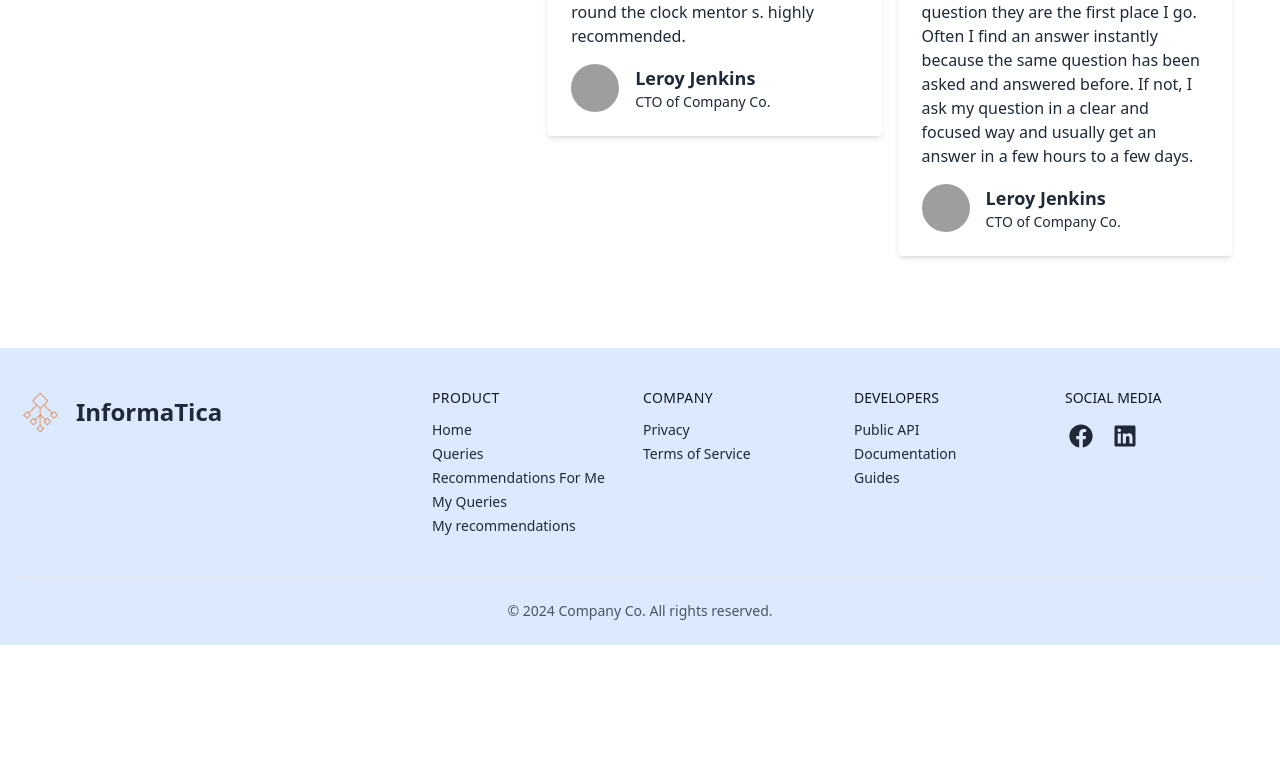
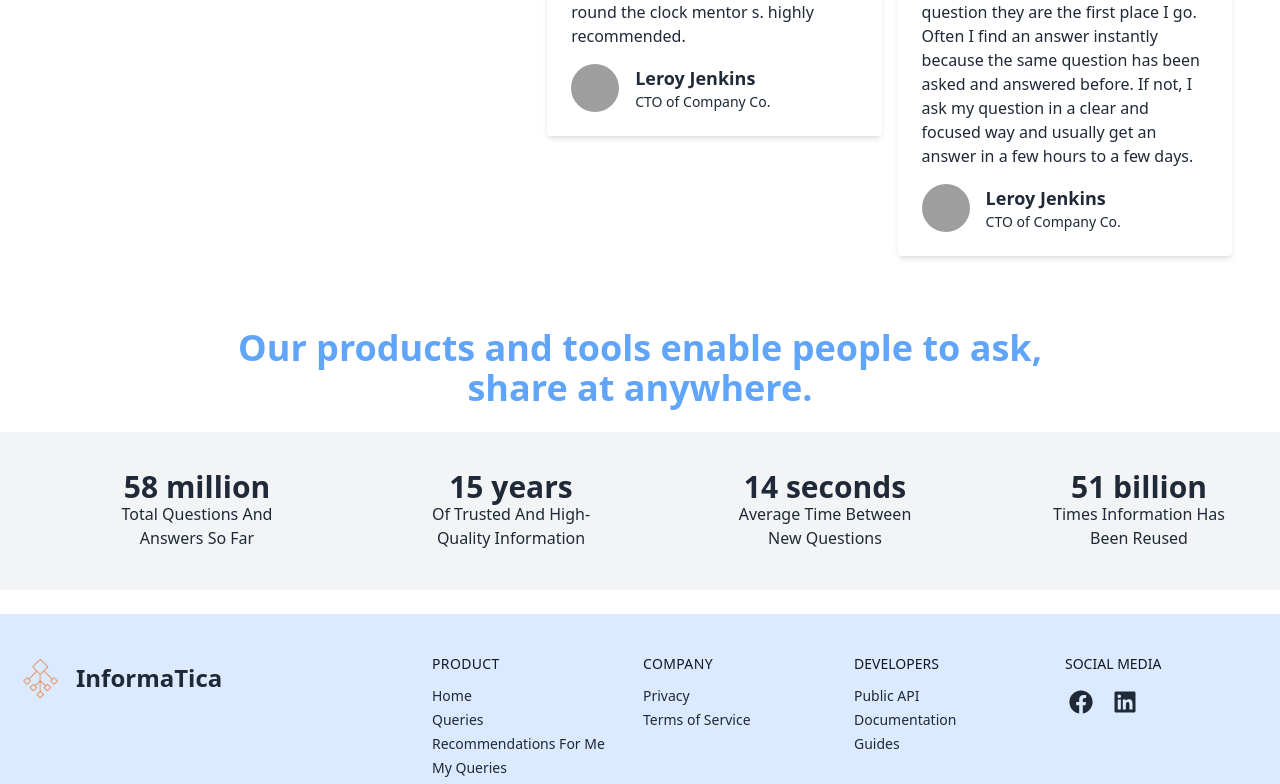
Before and after one commit to MimChowdhury66/PH11-Alternative-product-client-, a React (Vite) app: page / in a window 1280 px wide. Shown: the part 544-1328 px from the top of the page. Before the commit the page ends 1189 px from the top, so only its background shows below. Built offline with nearby package versions, Linux system fonts and the light colour scheme; no server answers; grey boxes are pictures that could not be loaded.

Commit message:
stats-added

```diff
--- a/package.json
+++ b/package.json
@@ -21,6 +21,7 @@
     "react-router-dom": "^6.23.1",
     "react-toastify": "^10.0.5",
     "sort-by": "^1.2.0",
+    "swiper": "^11.1.1",
     "typewriter-effect": "^2.21.0"
   },
   "devDependencies": {
--- a/src/pages/Home/Home.jsx
+++ b/src/pages/Home/Home.jsx
@@ -1,5 +1,6 @@
 import React from 'react';
 import Reviews from '../Reviews/Reviews';
+import Stats from '../Stats/Stats';
 
 const Home = () => {
     return (
@@ -7,6 +8,7 @@ const Home = () => {
 
 
             <Reviews></Reviews>
+            <Stats></Stats>
 
         </div>
     );
--- /dev/null
+++ b/src/pages/Stats/Stats.jsx
@@ -0,0 +1,57 @@
+import React from 'react';
+import 'animate.css';
+
+const Stats = () => {
+    return (
+
+
+
+        <div>
+            <h1 className='lg:text-4xl font-bold text-center text-blue-400  animate__animated animate__backInUp'>Our products and tools enable people to ask, <br /> share at anywhere.</h1>
+            <div>
+                <section className="p-6 my-6 dark:bg-gray-100 dark:text-gray-800 bg-gray-100">
+                    <div className="container grid grid-cols-1 gap-6 mx-auto sm:grid-cols-2 xl:grid-cols-4">
+                        <div className="flex p-4 space-x-4 rounded-lg md:space-x-6 dark:bg-gray-50 dark:text-gray-800">
+                            <div className="flex justify-center p-2 align-middle rounded-lg sm:p-4 dark:bg-default-600">
+
+                            </div>
+                            <div className="flex flex-col justify-center align-middle">
+                                <p className="text-3xl font-semibold leading-none text-center">58 million</p>
+                                <p className="capitalize text-center">total questions and answers so far</p>
+                            </div>
+                        </div>
+                        <div className="flex p-4 space-x-4 rounded-lg md:space-x-6 dark:bg-gray-50 dark:text-gray-800">
+                            <div className="flex justify-center p-2 align-middle rounded-lg sm:p-4 dark:bg-default-600">
+
+                            </div>
+                            <div className="flex flex-col justify-center align-middle">
+                                <p className="text-3xl font-semibold leading-none text-center">15 years</p>
+                                <p className="capitalize text-center">of trusted and high-quality information</p>
+                            </div>
+                        </div>
+                        <div className="flex p-4 space-x-4 rounded-lg md:space-x-6 dark:bg-gray-50 dark:text-gray-800">
+                            <div className="flex justify-center p-2 align-middle rounded-lg sm:p-4 dark:bg-default-600">
+
+                            </div>
+                            <div className="flex flex-col justify-center align-middle">
+                                <p className="text-3xl font-semibold leading-none text-center">14 seconds</p>
+                                <p className="capitalize text-center">average time between new questions</p>
+                            </div>
+                        </div>
+                        <div className="flex p-4 space-x-4 rounded-lg md:space-x-6 dark:bg-gray-50 dark:text-gray-800">
+                            <div className="flex justify-center p-2 align-middle rounded-lg sm:p-4 dark:bg-default-600">
+
+                            </div>
+                            <div className="flex flex-col justify-center align-middle">
+                                <p className="text-3xl font-semibold leading-none text-center">51 billion</p>
+                                <p className="capitalize text-center">times information has been reused</p>
+                            </div>
+                        </div>
+                    </div>
+                </section>
+            </div>
+        </div>
+    );
+};
+
+export default Stats;
```
Also changed, not shown: public/wave.png (added), 1 other file (tests, documents, lock files or other folders).
